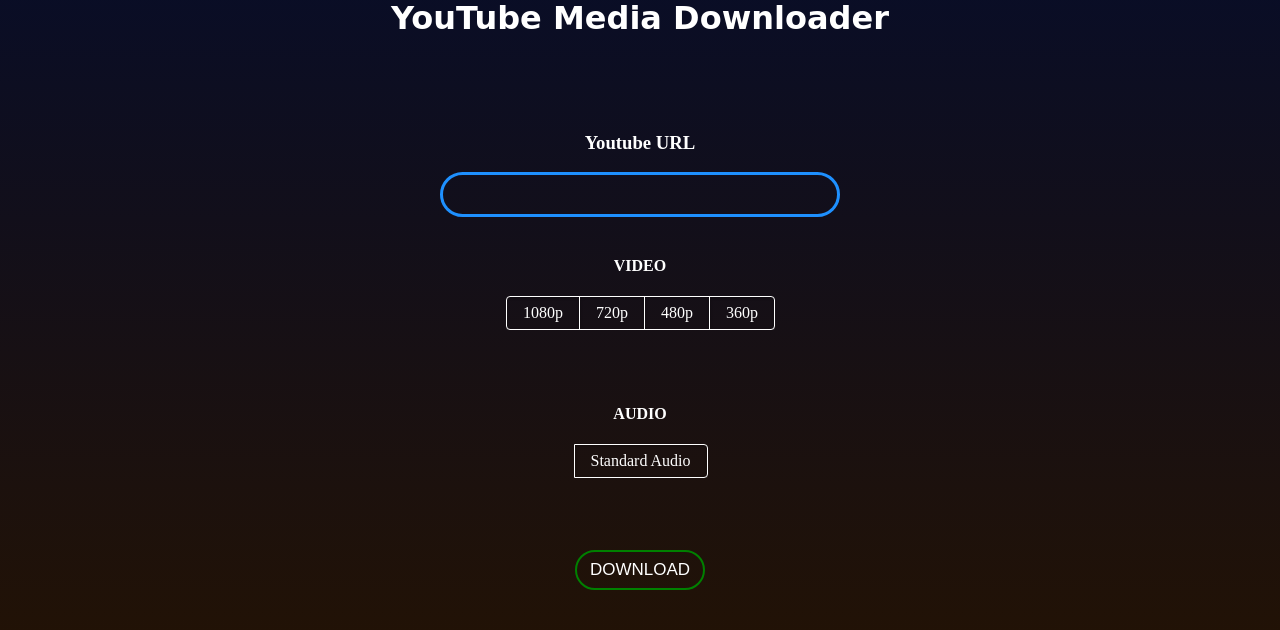
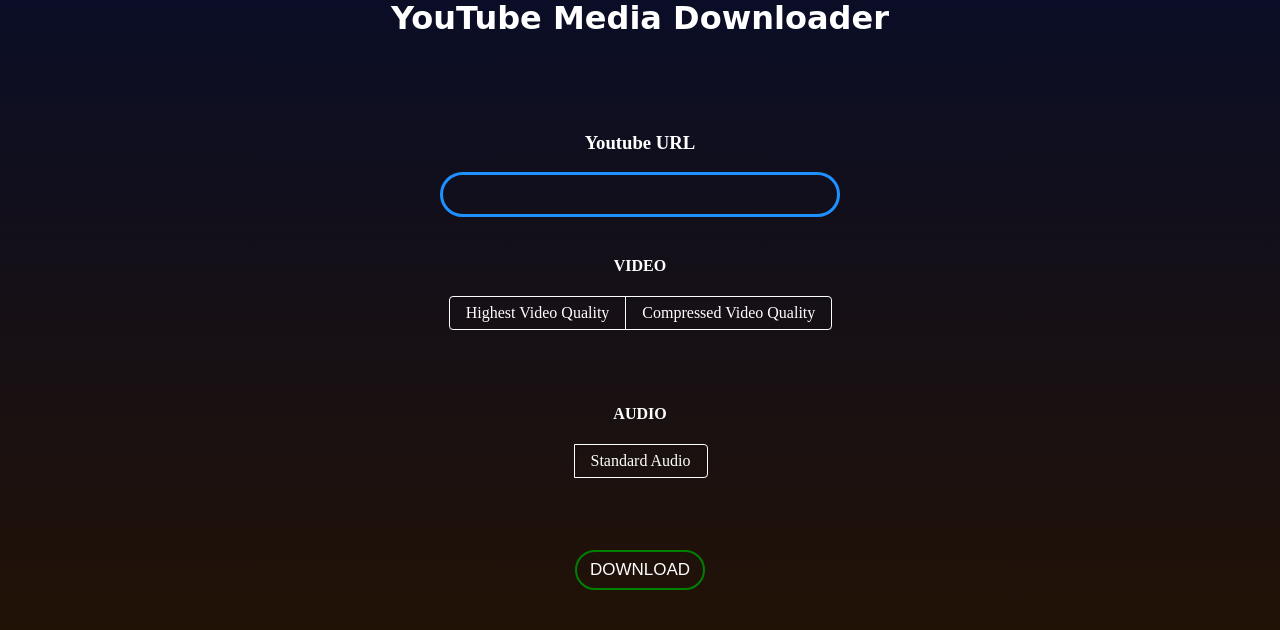
Before and after one commit to mvk-projects/ytload, a Flask app: page / in a window 1280 px wide. Shown: the part 48-678 px from the top of the page. Run offline with Flask 2, Linux system fonts and the light colour scheme; some libraries are stand-ins or nearby versions.

Commit message:
updated index.html

```diff
--- a/templates/index.html
+++ b/templates/index.html
@@ -160,36 +160,30 @@
         border-radius: 0 4px 4px 0;
         color: white;
     }
-
-
 </style>
 
 <body>
     <br>
     <form action="/output" id="formclass" method="post">
-    <h1 align="center">YouTube Media Downloader</h1><br/><br/><br/>
+        <h1 align="center">YouTube Media Downloader</h1><br /><br /><br />
         <h3>Youtube URL</h3>
         <input onclick="paste(this)" type="url" name="search-bar" id="search-bar" onfocus="this.placeholder=''"
             onblur="this.placeholder='Type URL like  https://www.youtube.com'" spellcheck="value" autofocus="autofocus"
-           required><br/><br/>
+            required><br /><br />
         <h4>VIDEO</h4>
         <div class="switch-field">
-        <input type="radio" id="radio-three" name="switch-two" value="1080p"/>
-        <label for="radio-three">1080p</label>
-        <input type="radio" id="radio-four" name="switch-two" value="720p"/>
-        <label for="radio-four">720p</label>
-        <input type="radio" id="radio-five" name="switch-two" value="480p"/>
-        <label for="radio-five">480p</label>
-        <input type="radio" id="radio-six" name="switch-two" value="360p"/>
-        <label for="radio-six">360p</label>
+            <input type="radio" id="radio-three" name="switch-two" value="1080p" />
+            <label for="radio-three">Highest Video Quality</label>
+            <input type="radio" id="radio-four" name="switch-two" value="720p" />
+            <label for="radio-four">Compressed Video Quality</label>
         </div>
-    <br/>
+        <br />
         <h4>AUDIO</h4>
         <div class="switch-field">
-        <input type="radio" id="radio-eight" name="switch-two" value="saq"/>
+            <input type="radio" id="radio-eight" name="switch-two" value="saq" />
             <label for="radio-eight">Standard Audio</label>
         </div>
-    <br/><br/>
+        <br /><br />
         <input type="button" id="bye" onclick="submitForm(event)" value="DOWNLOAD">
     </form>
     <div class="footer">
@@ -226,17 +220,10 @@
 
         async function paste(input) {
             const text = await navigator.clipboard.readText();
-            if (matchYoutubeUrl(text)){
+            if (matchYoutubeUrl(text)) {
                 input.value = text;
             }
         }
-
-
-
-
-
-
-
 
     </script>
 </body>
```
Lines whose indentation alone changed are shown as unchanged.
